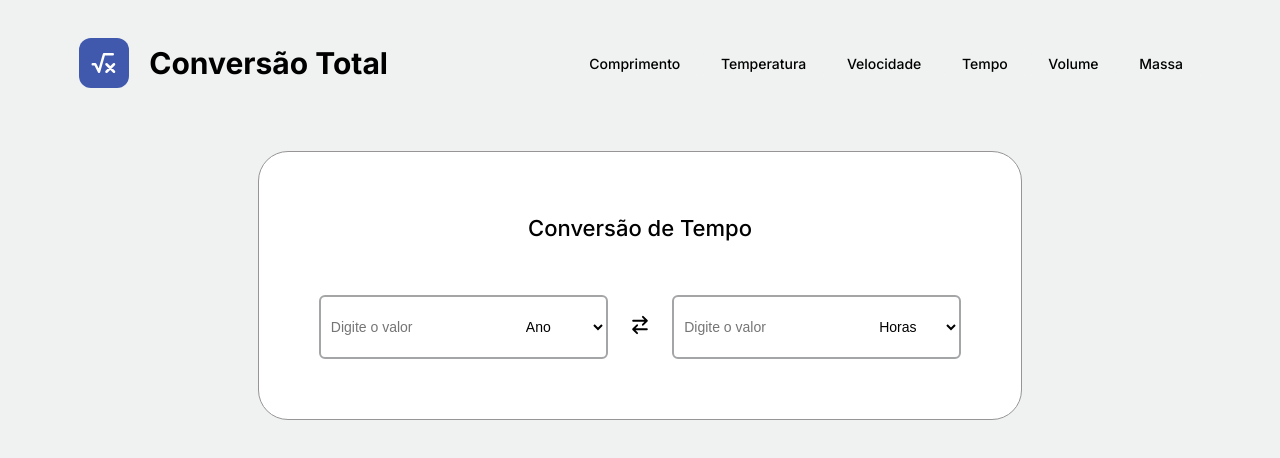
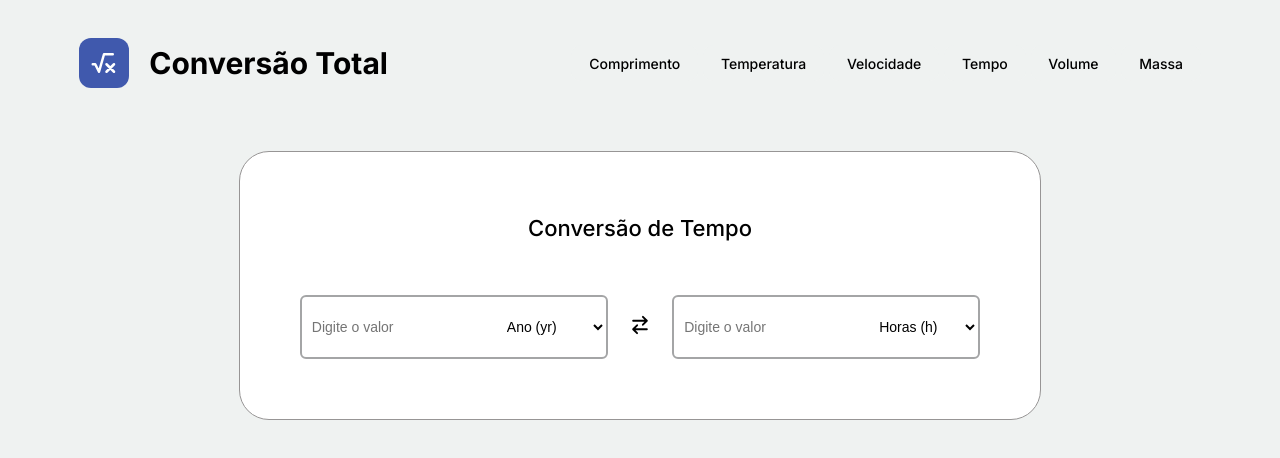
Before and after one commit to Zythee3/ConversaoTotal, a React (Vite) app in the folder conversaoTotal/: page /time in a window 1280 px wide. Shown: the top 458 px of the page. Built offline with nearby package versions, Linux system fonts and the light colour scheme.

Commit message:
tempo corrigindo

```diff
--- a/conversaoTotal/package.json
+++ b/conversaoTotal/package.json
@@ -11,6 +11,7 @@
   },
   "dependencies": {
     "@fontsource/inter": "^5.1.1",
+    "framer-motion": "^12.4.10",
     "query-string": "^9.1.1",
     "react": "^18.3.1",
     "react-dom": "^18.3.1",
--- a/conversaoTotal/src/components/DropDownHeader/DropDownHeader.jsx
+++ b/conversaoTotal/src/components/DropDownHeader/DropDownHeader.jsx
@@ -89,6 +89,7 @@ const DropDownHeader = ({ type }) => {
   };
 
   return (
+
     <div className="DropDownHeader">
       {units.map((units, index) => (
         <Link to={`${nameLink}?unit=${units.name} (${units.unit}) `} className="link">
--- a/conversaoTotal/src/components/OptionsHeader/OptionsHeader.jsx
+++ b/conversaoTotal/src/components/OptionsHeader/OptionsHeader.jsx
@@ -2,6 +2,7 @@ import React, { useState, useEffect, useRef } from "react";
 import "./OptionsHeader.css";
 import { useLocation } from "react-router-dom";
 import DropDownHeader from "../DropDownHeader/DropDownHeader";
+import { motion } from "framer-motion";
 
 const OptionsHeader = () => {
   const [buttonActive, setButtonActive] = useState("");
--- a/conversaoTotal/src/pages/Time/Time.jsx
+++ b/conversaoTotal/src/pages/Time/Time.jsx
@@ -4,18 +4,25 @@ import { useState, useEffect } from "react";
 import { useLocation } from "react-router-dom";
 import queryString from "query-string";
 
-
 const Time = () => {
   const [unit, setUnit] = useState("");
-  const [unit2, setUnit2] = useState("Horas");
-  const options = ["Ano", "Mês", "Semanas", "Dias", "Horas", "Minutos", "Segundos"];
+  const [unit2, setUnit2] = useState("Horas (h)");
+  const options = [
+    "Ano (yr)",
+    "Mês (mo)",
+    "Semana (wk)",
+    "Dia (d)",
+    "Horas (h)",
+    "Minuto (min)",
+    "Segundo (s)"
+];
 
   useEffect(() => {
-      const { unit: unitTeste } = queryString.parse(location.search);
-      if (unitTeste) {
-        setUnit(unitTeste);
-      }
-    }, [location.search]);
+    const { unit: unitTeste } = queryString.parse(location.search);
+    if (unitTeste) {
+      setUnit(unitTeste);
+    }
+  }, [location.search]);
 
   return (
     <PageSection
--- a/conversaoTotal/src/services/calculations/LengthCalculation/LenghtCalculation.js
+++ b/conversaoTotal/src/services/calculations/LengthCalculation/LenghtCalculation.js
@@ -23,8 +23,6 @@ const lengthConversions = {
     fromUnit = unitMapping[fromUnit];
     toUnit = unitMapping[toUnit];
 
-    console.log(toUnit)
-    console.log(fromUnit)
     const factor = lengthConversions[fromUnit][toUnit];
     const result = value * factor
     return parseFloat(result.toFixed(8));
--- a/conversaoTotal/src/services/calculations/TimeCalculation/TimeCalculation.js
+++ b/conversaoTotal/src/services/calculations/TimeCalculation/TimeCalculation.js
@@ -1,17 +1,29 @@
-const TimeConversion =
-    {
-        "Ano": {"Ano": 1, "Mês": 12, "Semanas": 52, "Dias": 365, "Horas": 8766, "Minutos": 525960, "Segundos": 31536000},
-        "Mês": {"Ano": 1/12, "Mês": 1, "Semanas": 4.33, "Dias": 30.42, "Horas": 730, "Minutos": 43830, "Segundos": 2629800},
-        "Semanas": {"Ano": 1/52, "Mês": 1/4.33, "Semanas": 1, "Dias": 7, "Horas": 168, "Minutos": 10080, "Segundos": 604800},
-        "Dias": {"Ano": 1/365, "Mês": 1/30.42, "Semanas": 1/7, "Dias": 1, "Horas": 24, "Minutos": 1440, "Segundos": 86400},
-        "Horas": {"Ano": 1/8766, "Mês": 1/730, "Semanas": 1/168, "Dias": 1/24, "Horas": 1, "Minutos": 60, "Segundos": 3600},
-        "Minutos": {"Ano": 1/525960, "Mês": 1/43830, "Semanas": 1/10080, "Dias": 1/1440, "Horas": 1/60, "Minutos": 1, "Segundos": 60},
-        "Segundos": {"Ano": 1/31536000, "Mês": 1/2629800, "Semanas": 1/604800, "Dias": 1/86400, "Horas": 1/3600, "Minutos": 1/60, "Segundos": 1}
-    }
+const timeConversions = {
+    yr: { yr: 1, mo: 12, wk: 52.1429, d: 365, h: 8760, min: 525600, s: 31536000 },
+    mo: { yr: 1/12, mo: 1, wk: 4.34524, d: 30.4167, h: 730, min: 43800, s: 2628000 },
+    wk: { yr: 1/52.1429, mo: 1/4.34524, wk: 1, d: 7, h: 168, min: 10080, s: 604800 },
+    d: { yr: 1/365, mo: 1/30.4167, wk: 1/7, d: 1, h: 24, min: 1440, s: 86400 },
+    h: { yr: 1/8760, mo: 1/730, wk: 1/168, d: 1/24, h: 1, min: 60, s: 3600 },
+    min: { yr: 1/525600, mo: 1/43800, wk: 1/10080, d: 1/1440, h: 1/60, min: 1, s: 60 },
+    s: { yr: 1/31536000, mo: 1/2628000, wk: 1/604800, d: 1/86400, h: 1/3600, min: 1/60, s: 1 }
+};
 
-const TimeCalculationResult = (value, fromUnit, toUnit) =>{
+const TimeCalculationResult = (value, fromUnit, toUnit) => {
 
-    const factor = TimeConversion[fromUnit][toUnit];
+    const unitMapping = {
+        "Ano (yr)": "yr",
+        "Mês (mo)": "mo",
+        "Semana (wk)": "wk",
+        "Dia (d)": "d",
+        "Horas (h)": "h",
+        "Minuto (min)": "min",
+        "Segundo (s)": "s"
+    };
+
+    fromUnit = unitMapping[fromUnit];
+    toUnit = unitMapping[toUnit];
+
+    const factor = timeConversions[fromUnit][toUnit];
     const result = value * factor;
 
     return result;
```
Also changed, not shown: 1 other file (tests, documents, lock files or other folders).
